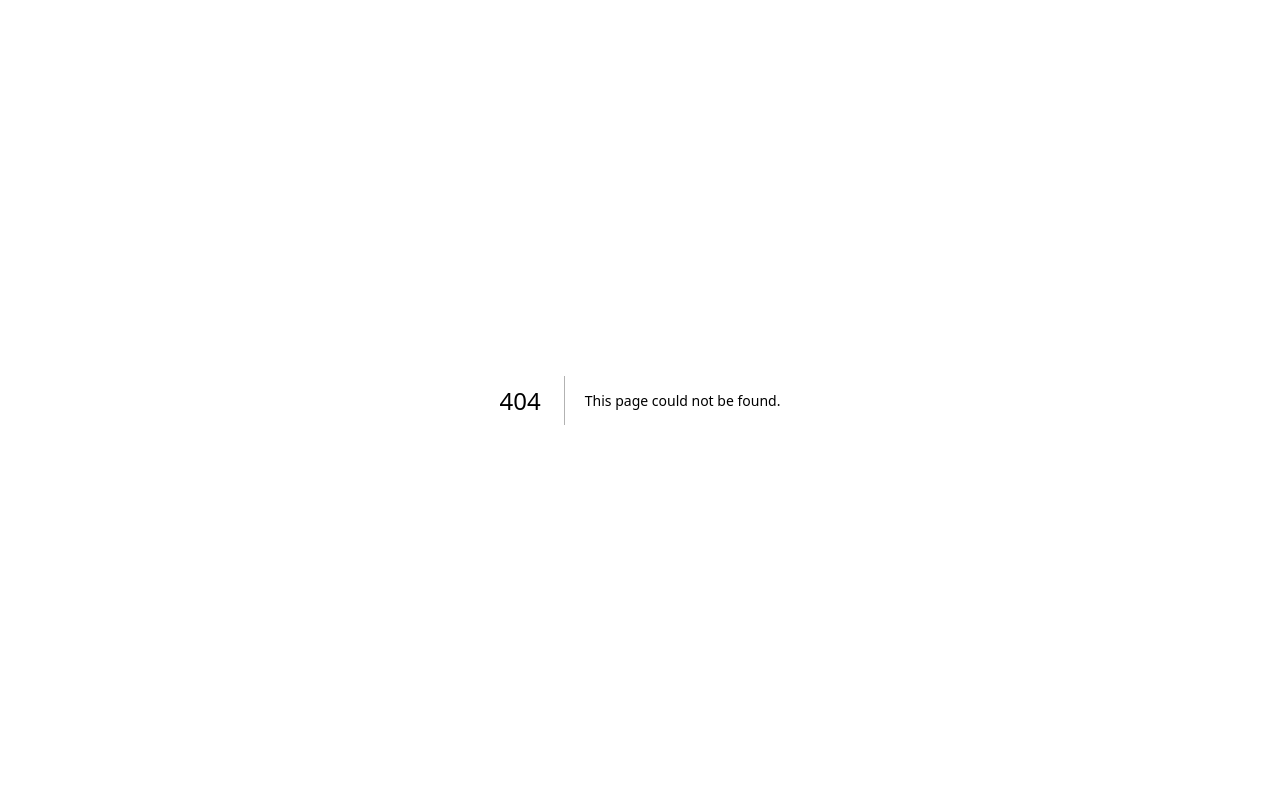
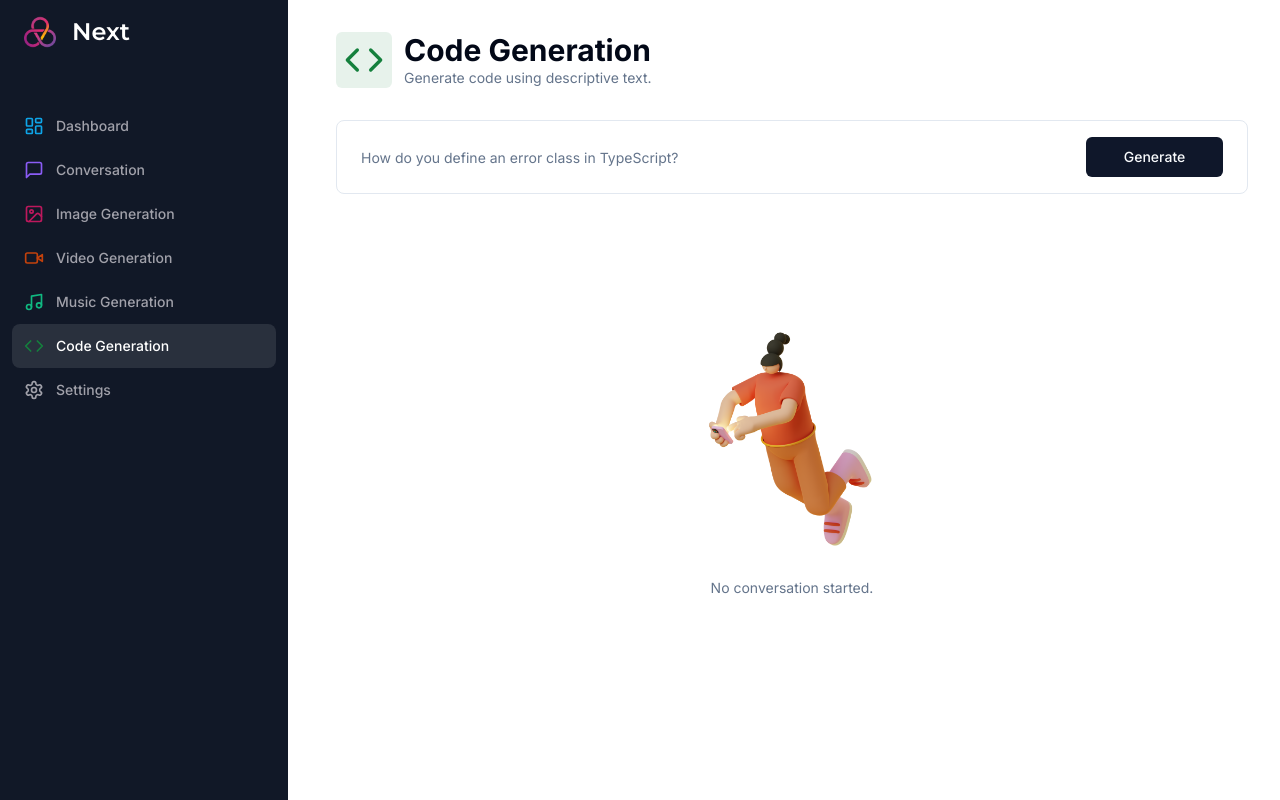
Before and after one commit to cieko/ai-saas, a Next.js app: page /code in a window 1280 px wide. Before the commit this address had no page. Built offline with nearby package versions, Linux system fonts and the light colour scheme.

Commit message:
code generation

```diff
--- /dev/null
+++ b/app/(dashboard)/(routes)/code/constant.ts
@@ -0,0 +1,7 @@
+import * as z from "zod";
+
+export const formSchema = z.object({
+    prompt: z.string().min(1, {
+        message: "Prompt is required.",
+    }),
+});
--- /dev/null
+++ b/app/(dashboard)/(routes)/code/page.tsx
@@ -0,0 +1,175 @@
+"use client";
+
+import * as z from "zod";
+import axios from "axios";
+import { Code } from "lucide-react";
+import { useForm } from "react-hook-form";
+import { useState } from "react";
+import { toast } from "react-hot-toast";
+import ReactMarkdown from "react-markdown";
+import { useRouter } from "next/navigation";
+import { ChatCompletionRequestMessage } from "openai";
+
+import { BotAvatar } from "@/components/bot-avatar";
+import { Heading } from "@/components/heading";
+import { Button } from "@/components/ui/button";
+import { Input } from "@/components/ui/input";
+import { zodResolver } from "@hookform/resolvers/zod";
+import { Form, FormControl, FormField, FormItem } from "@/components/ui/form";
+import { cn } from "@/lib/utils";
+import { Loader } from "@/components/loader";
+import { UserAvatar } from "@/components/user-avatar";
+// import { Empty } from "@/components/ui/empty";
+// import { useProModal } from "@/hooks/use-pro-modal";
+
+import { formSchema } from "./constant";
+import { Empty } from "@/components/empty";
+
+const CodePage = () => {
+    const router = useRouter();
+    // const proModal = useProModal();
+    const [messages, setMessages] = useState<ChatCompletionRequestMessage[]>(
+        []
+    );
+
+    const form = useForm<z.infer<typeof formSchema>>({
+        resolver: zodResolver(formSchema),
+        defaultValues: {
+            prompt: "",
+        },
+    });
+
+    const isLoading = form.formState.isSubmitting;
+
+    const onSubmit = async (values: z.infer<typeof formSchema>) => {
+        try {
+            const userMessage: ChatCompletionRequestMessage = {
+                role: "user",
+                content: values.prompt,
+            };
+            const newMessages = [...messages, userMessage];
+
+            const response = await axios.post("/api/code", {
+                messages: newMessages,
+            });
+            setMessages((current) => [...current, userMessage, response.data]);
+
+            form.reset();
+        } catch (error: any) {
+            // if (error?.response?.status === 403) {
+            //     proModal.onOpen();
+            // } else {
+            //     toast.error("Something went wrong.");
+            // }
+            console.log(error)
+        } finally {
+            router.refresh();
+        }
+    };
+
+    return (
+        <div>
+            <Heading
+                title="Code Generation"
+                description="Generate code using descriptive text."
+                icon={Code}
+                iconColor="text-green-700"
+                bgColor="bg-green-700/10"
+            />
+            <div className="px-4 lg:px-8">
+                <div>
+                    <Form {...form}>
+                        <form
+                            onSubmit={form.handleSubmit(onSubmit)}
+                            className="
+                rounded-lg
+                border
+                w-full
+                p-4
+                px-3
+                md:px-6
+                focus-within:shadow-sm
+                grid
+                grid-cols-12
+                gap-2
+              "
+                        >
+                            <FormField
+                                name="prompt"
+                                render={({ field }) => (
+                                    <FormItem className="col-span-12 lg:col-span-10">
+                                        <FormControl className="m-0 p-0">
+                                            <Input
+                                                className="border-0 outline-none focus-visible:ring-0 focus-visible:ring-transparent"
+                                                disabled={isLoading}
+                                                placeholder="How do you define an error class in TypeScript?"
+                                                {...field}
+                                            />
+                                        </FormControl>
+                                    </FormItem>
+                                )}
+                            />
+                            <Button
+                                className="col-span-12 lg:col-span-2 w-full"
+                                type="submit"
+                                disabled={isLoading}
+                                size="icon"
+                            >
+                                Generate
+                            </Button>
+                        </form>
+                    </Form>
+                </div>
+                <div className="space-y-4 mt-4">
+                    {isLoading && (
+                        <div className="p-8 rounded-lg w-full flex items-center justify-center bg-muted">
+                            <Loader />
+                        </div>
+                    )}
+                    {messages.length === 0 && !isLoading && (
+                        <Empty label="No conversation started." />
+                    )}
+                    <div className="flex flex-col-reverse gap-y-4">
+                        {messages.map((message) => (
+                            <div
+                                key={message.content}
+                                className={cn(
+                                    "p-8 w-full flex items-start gap-x-8 rounded-lg",
+                                    message.role === "user"
+                                        ? "bg-white border border-black/10"
+                                        : "bg-muted"
+                                )}
+                            >
+                                {message.role === "user" ? (
+                                    <UserAvatar />
+                                ) : (
+                                    <BotAvatar />
+                                )}
+                                <ReactMarkdown
+                                    components={{
+                                        pre: ({ node, ...props }) => (
+                                            <div className="overflow-auto w-full my-2 bg-black text-blue-400 p-2 rounded-lg">
+                                                <pre {...props} />
+                                            </div>
+                                        ),
+                                        code: ({ node, ...props }) => (
+                                            <code
+                                                className="bg-black/10 rounded-lg p-1"
+                                                {...props}
+                                            />
+                                        ),
+                                    }}
+                                    className="text-sm overflow-hidden leading-7 "
+                                >
+                                    {message.content || ""}
+                                </ReactMarkdown>
+                            </div>
+                        ))}
+                    </div>
+                </div>
+            </div>
+        </div>
+    );
+};
+
+export default CodePage;
--- a/app/(landing)/page.tsx
+++ b/app/(landing)/page.tsx
@@ -1,3 +1,4 @@
+
 import { Button } from "@/components/ui/button";
 import Link from "next/link";
 
--- /dev/null
+++ b/app/api/code/route.ts
@@ -0,0 +1,46 @@
+import { auth } from "@clerk/nextjs";
+import { NextResponse } from "next/server";
+import { ChatCompletionRequestMessage, Configuration, OpenAIApi } from "openai";
+
+const configuration = new Configuration({
+    apiKey: process.env.OPENAI_API_KEY,
+});
+
+const openai = new OpenAIApi(configuration);
+
+const instructionMessage: ChatCompletionRequestMessage = {
+    role: "system",
+    content: "You are a code generator. You must answer only in markdown code snippets. Use code comments for explanations in a nice formatted way. Ensure the readability for the user"
+}
+
+export async function POST(req: Request) {
+    try {
+        const { userId } = auth();
+        const body = await req.json();
+        const { messages } = body;
+
+        if (!userId) {
+            return new NextResponse("Unauthorized", { status: 401 });
+        }
+
+        if (!configuration.apiKey) {
+            return new NextResponse("OpenAI API Key not configured.", {
+                status: 500,
+            });
+        }
+
+        if (!messages) {
+            return new NextResponse("Messages are required", { status: 400 });
+        }
+
+        const response = await openai.createChatCompletion({
+            model: "gpt-3.5-turbo",
+            messages: [instructionMessage, ...messages],
+        });
+
+        return NextResponse.json(response.data.choices[0].message);
+    } catch (error) {
+        console.log("[CODE_ERROR]", error);
+        return new NextResponse("Internal Error", { status: 500 });
+    }
+}
--- a/package.json
+++ b/package.json
@@ -31,6 +31,8 @@
     "react": "18.2.0",
     "react-dom": "18.2.0",
     "react-hook-form": "^7.45.2",
+    "react-hot-toast": "^2.4.1",
+    "react-markdown": "^8.0.7",
     "tailwind-merge": "^1.14.0",
     "tailwindcss": "3.3.3",
     "tailwindcss-animate": "^1.0.6",
```
Also changed, not shown: 1 other file (tests, documents, lock files or other folders).
